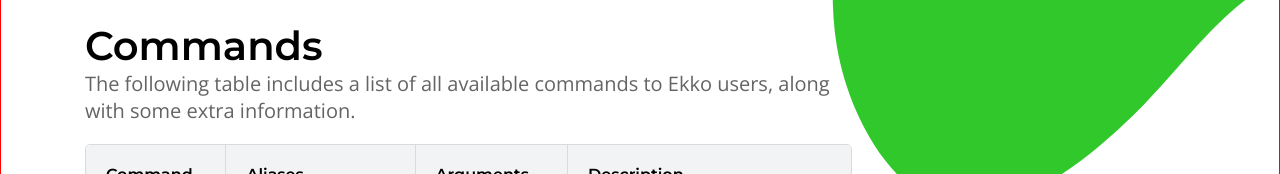
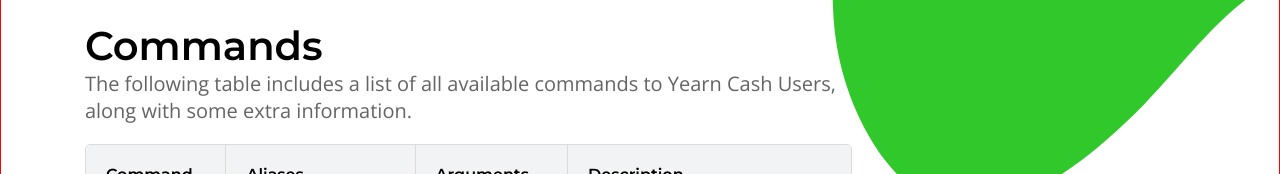
Before and after one commit to LikhonSheikhBot/yearnmusic, a plain HTML site: page index.html in a window 1280 px wide. Shown: the part 399-573 px from the top of the page. Drawn offline with nearby package versions, Linux system fonts and the light colour scheme.

Commit message:
Update index.html

```diff
--- a/index.html
+++ b/index.html
@@ -18,7 +18,7 @@
 		</div>
 		<div id="ekko-commands">
 			<h2 id="ekko-commands-title">Commands</h2>
-			<h4 id="ekko-commands-note">The following table includes a list of all available commands to Ekko users, along with some extra information.</h4>
+			<h4 id="ekko-commands-note">The following table includes a list of all available commands to Yearn Cash Users, along with some extra information.</h4>
 			<table id="ekko-commands-table">
 				<tbody>
 					<tr id="ekko-commands-table-head">
```
